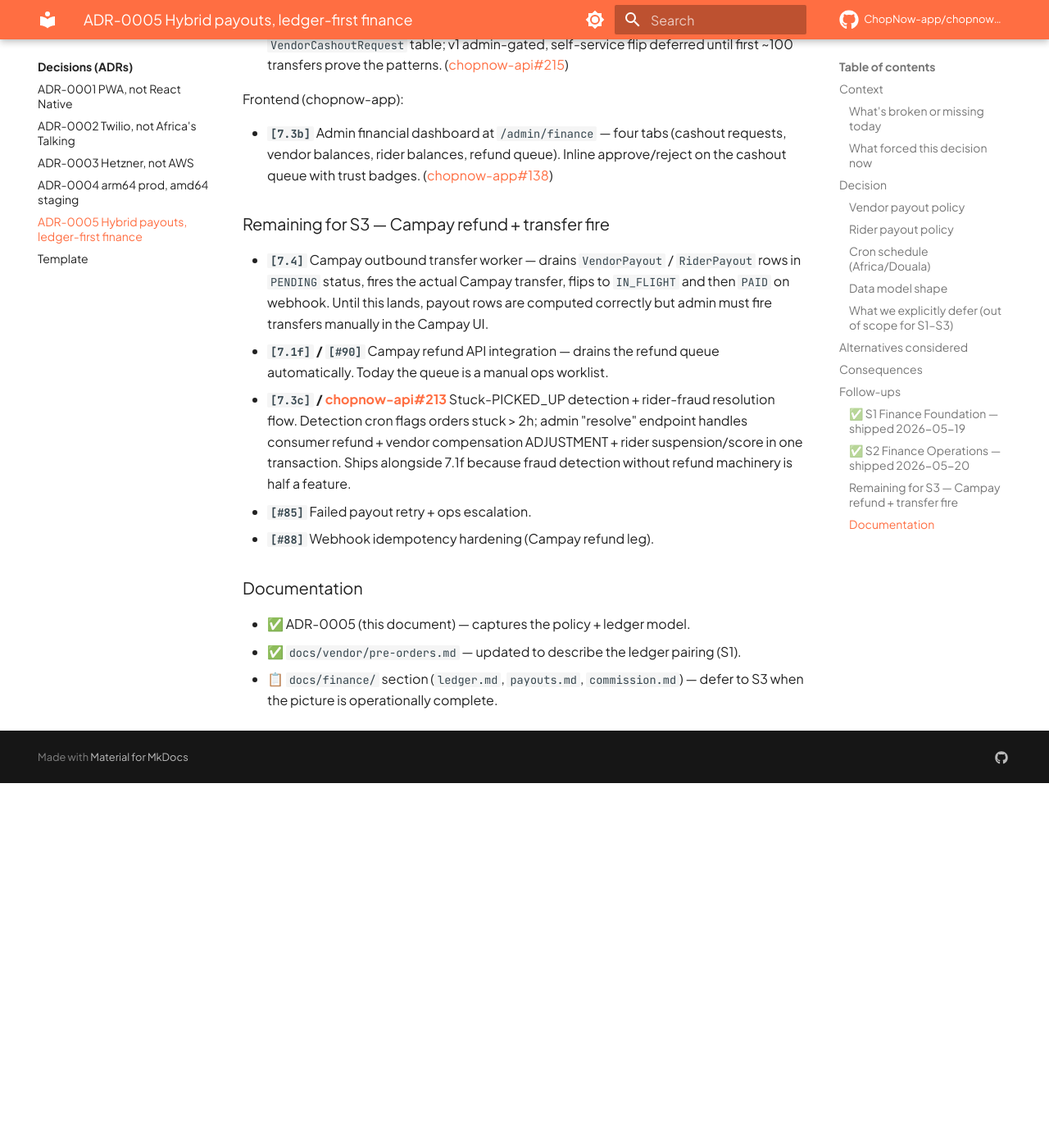
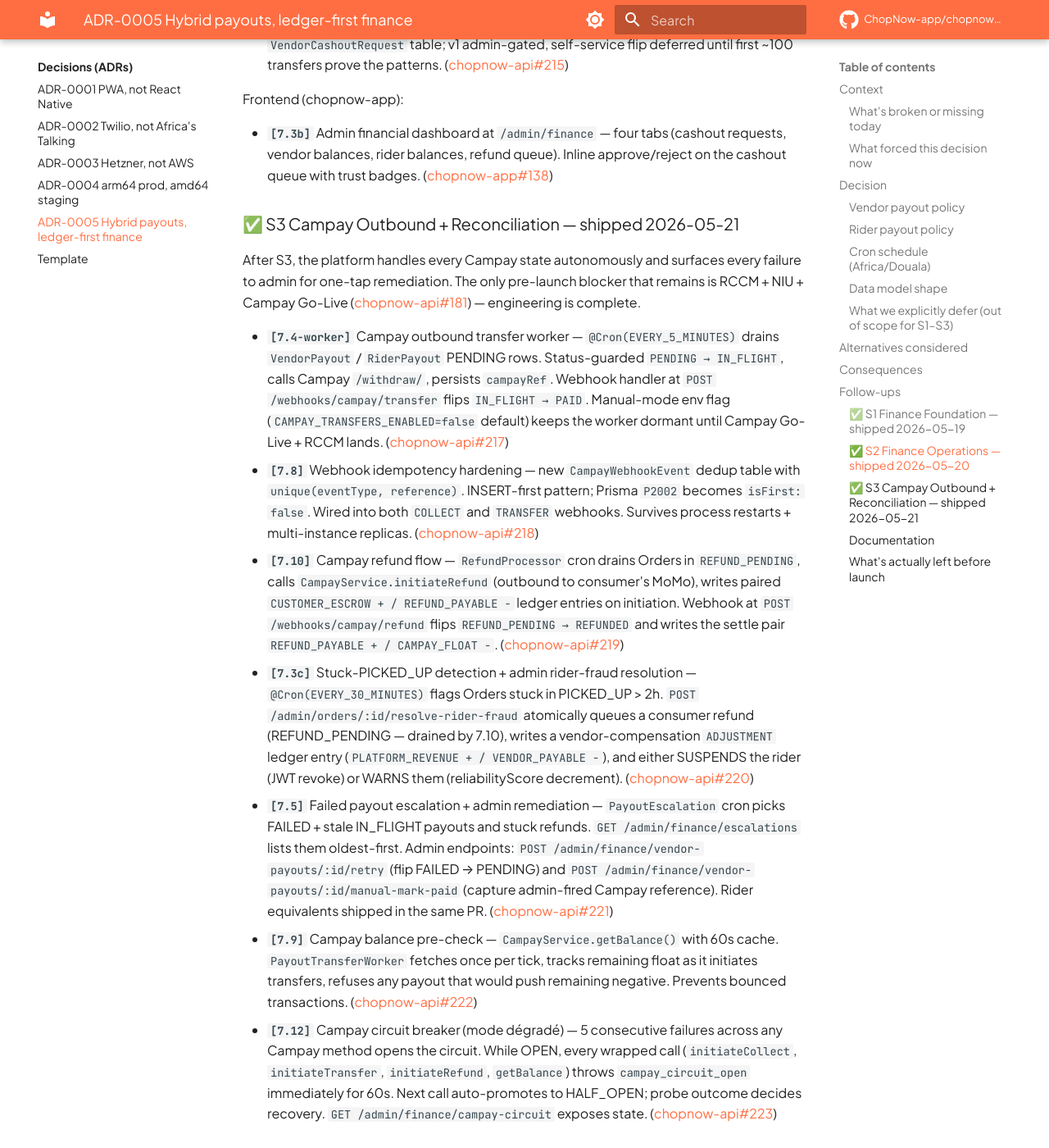
Before and after one commit to ChopNow-app/chopnow-docs, an MkDocs documentation site: the page built from docs/decisions/0005-payout-architecture.md, in a window 1280 px wide and 1400 px high, scrolled down 8675 px. Shown: the whole window at 82% size. Built offline with MkDocs 1.6.1 and Material for MkDocs 9.7.7, drawn with Linux system fonts in a browser that asks for light colours; comment, search, counter and statistics services are not loaded; before the commit the page ends 9630 px from its top, so only the background shows below that; some of the changed text lies outside the part shown.

Commit message:
docs(adr-0005): mark S3 Campay outbound + reconciliation as shipped (#6)
S3 — shipped 2026-05-21:
  - 7.4-worker Campay outbound transfer worker (chopnow-api#217)
  - 7.8 webhook idempotency hardening (#218)
  - 7.10 Campay refund flow (#219)
  - 7.3c stuck-PICKED_UP + rider-fraud resolution (#220)
  - 7.5 failed payout escalation + admin remediation (#221)
  - 7.9 Campay balance pre-check (#222)
  - 7.12 Campay circuit breaker / mode dégradé (#223)

After S3, the platform handles every Campay state autonomously and
surfaces every failure mode to admin for one-tap remediation. The
only pre-launch blocker that remains is RCCM + NIU registration
(chopnow-api#181) — engineering work for the finance subsystem is
complete.

```diff
--- a/docs/decisions/0005-payout-architecture.md
+++ b/docs/decisions/0005-payout-architecture.md
@@ -250,16 +250,27 @@ Frontend (chopnow-app):
 
 - **`[7.3b]`** Admin financial dashboard at `/admin/finance` — four tabs (cashout requests, vendor balances, rider balances, refund queue). Inline approve/reject on the cashout queue with trust badges. ([chopnow-app#138](https://github.com/ChopNow-app/chopnow-app/pull/138))
 
-### Remaining for S3 — Campay refund + transfer fire
+### ✅ S3 Campay Outbound + Reconciliation — shipped 2026-05-21
 
-- **`[7.4]`** Campay outbound transfer worker — drains `VendorPayout` / `RiderPayout` rows in `PENDING` status, fires the actual Campay transfer, flips to `IN_FLIGHT` and then `PAID` on webhook. Until this lands, payout rows are computed correctly but admin must fire transfers manually in the Campay UI.
-- **`[7.1f]` / `[#90]`** Campay refund API integration — drains the refund queue automatically. Today the queue is a manual ops worklist.
-- **`[7.3c]` / [chopnow-api#213](https://github.com/ChopNow-app/chopnow-api/issues/213)** Stuck-PICKED_UP detection + rider-fraud resolution flow. Detection cron flags orders stuck > 2h; admin "resolve" endpoint handles consumer refund + vendor compensation ADJUSTMENT + rider suspension/score in one transaction. Ships alongside 7.1f because fraud detection without refund machinery is half a feature.
-- **`[#85]`** Failed payout retry + ops escalation.
-- **`[#88]`** Webhook idempotency hardening (Campay refund leg).
+After S3, the platform handles every Campay state autonomously and surfaces every failure to admin for one-tap remediation. The only pre-launch blocker that remains is RCCM + NIU + Campay Go-Live ([chopnow-api#181](https://github.com/ChopNow-app/chopnow-api/issues/181)) — engineering is complete.
+
+- **`[7.4-worker]`** Campay outbound transfer worker — `@Cron(EVERY_5_MINUTES)` drains `VendorPayout` / `RiderPayout` PENDING rows. Status-guarded `PENDING → IN_FLIGHT`, calls Campay `/withdraw/`, persists `campayRef`. Webhook handler at `POST /webhooks/campay/transfer` flips `IN_FLIGHT → PAID`. Manual-mode env flag (`CAMPAY_TRANSFERS_ENABLED=false` default) keeps the worker dormant until Campay Go-Live + RCCM lands. ([chopnow-api#217](https://github.com/ChopNow-app/chopnow-api/pull/217))
+- **`[7.8]`** Webhook idempotency hardening — new `CampayWebhookEvent` dedup table with `unique(eventType, reference)`. INSERT-first pattern; Prisma `P2002` becomes `isFirst: false`. Wired into both `COLLECT` and `TRANSFER` webhooks. Survives process restarts + multi-instance replicas. ([chopnow-api#218](https://github.com/ChopNow-app/chopnow-api/pull/218))
+- **`[7.10]`** Campay refund flow — `RefundProcessor` cron drains Orders in `REFUND_PENDING`, calls `CampayService.initiateRefund` (outbound to consumer's MoMo), writes paired `CUSTOMER_ESCROW + / REFUND_PAYABLE −` ledger entries on initiation. Webhook at `POST /webhooks/campay/refund` flips `REFUND_PENDING → REFUNDED` and writes the settle pair `REFUND_PAYABLE + / CAMPAY_FLOAT −`. ([chopnow-api#219](https://github.com/ChopNow-app/chopnow-api/pull/219))
+- **`[7.3c]`** Stuck-PICKED_UP detection + admin rider-fraud resolution — `@Cron(EVERY_30_MINUTES)` flags Orders stuck in PICKED_UP > 2h. `POST /admin/orders/:id/resolve-rider-fraud` atomically queues a consumer refund (REFUND_PENDING — drained by 7.10), writes a vendor-compensation `ADJUSTMENT` ledger entry (`PLATFORM_REVENUE + / VENDOR_PAYABLE −`), and either SUSPENDS the rider (JWT revoke) or WARNS them (reliabilityScore decrement). ([chopnow-api#220](https://github.com/ChopNow-app/chopnow-api/pull/220))
+- **`[7.5]`** Failed payout escalation + admin remediation — `PayoutEscalation` cron picks FAILED + stale IN_FLIGHT payouts and stuck refunds. `GET /admin/finance/escalations` lists them oldest-first. Admin endpoints: `POST /admin/finance/vendor-payouts/:id/retry` (flip FAILED → PENDING) and `POST /admin/finance/vendor-payouts/:id/manual-mark-paid` (capture admin-fired Campay reference). Rider equivalents shipped in the same PR. ([chopnow-api#221](https://github.com/ChopNow-app/chopnow-api/pull/221))
+- **`[7.9]`** Campay balance pre-check — `CampayService.getBalance()` with 60s cache. `PayoutTransferWorker` fetches once per tick, tracks remaining float as it initiates transfers, refuses any payout that would push remaining negative. Prevents bounced transactions. ([chopnow-api#222](https://github.com/ChopNow-app/chopnow-api/pull/222))
+- **`[7.12]`** Campay circuit breaker (mode dégradé) — 5 consecutive failures across any Campay method opens the circuit. While OPEN, every wrapped call (`initiateCollect`, `initiateTransfer`, `initiateRefund`, `getBalance`) throws `campay_circuit_open` immediately for 60s. Next call auto-promotes to HALF_OPEN; probe outcome decides recovery. `GET /admin/finance/campay-circuit` exposes state. ([chopnow-api#223](https://github.com/ChopNow-app/chopnow-api/pull/223))
 
 ### Documentation
 
 - ✅ ADR-0005 (this document) — captures the policy + ledger model.
 - ✅ `docs/vendor/pre-orders.md` — updated to describe the ledger pairing (S1).
-- 📋 `docs/finance/` section (`ledger.md`, `payouts.md`, `commission.md`) — defer to S3 when the picture is operationally complete.
+- 📋 `docs/finance/` section (`ledger.md`, `payouts.md`, `commission.md`) — defer until post-launch when there's real production traffic to write about.
+
+### What's actually left before launch
+
+Engineering: nothing finance-related. Pre-launch blockers stay regulatory:
+
+- **RCCM + NIU registration** (TchopNow legal entity) — chopnow-api [#181](https://github.com/ChopNow-app/chopnow-api/issues/181).
+- **Campay Go-Live application** — requires the RCCM + NIU above + production credentials. Until that lands, the manual-mode env flags (`CAMPAY_TRANSFERS_ENABLED`, `CAMPAY_REFUNDS_ENABLED`) keep the auto-fire workers dormant. The founder fires transfers + refunds manually in the Campay UI and uses the admin manual-mark-paid endpoint to capture each Campay reference into the bookkeeping.
```
